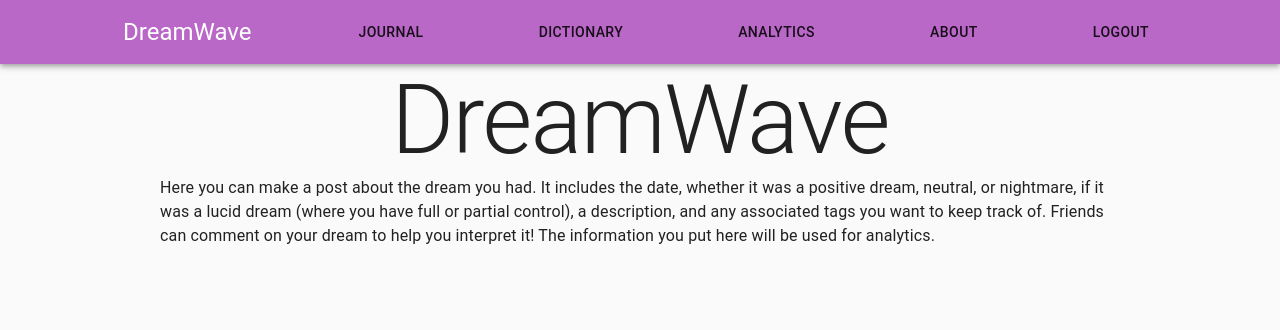
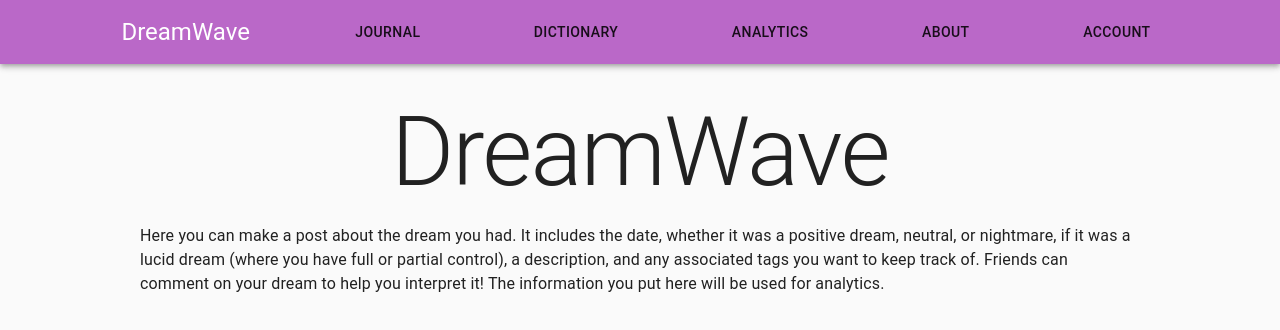
Before and after one commit to kosmos02/dreamwave-frontend, a React (Create React App) app: page / in a window 1280 px wide. Shown: the top 330 px of the page. Built offline with nearby package versions, Linux system fonts and the light colour scheme.

Commit message:
made menu on account button and set content in Grid

```diff
--- a/src/App.css
+++ b/src/App.css
@@ -3,20 +3,15 @@
   justify-content: space-evenly;
 }
 
-.MuiButton-textPrimary {
-  color: 'white';
-}
 
 .title {
-  display: flex;
-  justify-content: center;
+  margin-top: 2rem;
 }
 
 #journal-about {
-  display: flex;
-  justify-content: center;
+  margin-top: 1rem;
 }
 
 #journal-text {
-  width: 75%
+  width: 125vh
 }
--- a/src/App.js
+++ b/src/App.js
@@ -3,7 +3,7 @@
 // import "bootstrap/dist/css/bootstrap.min.css"
 import { BrowserRouter as Router, Route, Link } from "react-router-dom"
 import NavBar from './components/navbar'
-import { Typography, Button, CssBaseline,} from '@material-ui/core';
+import { Typography, Button, CssBaseline, Grid, } from '@material-ui/core';
 
 
 class App extends Component {
@@ -11,14 +11,20 @@
   render() {
     return (
       <Router>
-        <CssBaseline/>
-        <NavBar/>
+        <CssBaseline />
+        <NavBar />
+        <Grid
+          container
+          direction='column'
+          justify='center'
+          alignItems='center'
+        >
           <div className="title">
             <Typography variant="h1">DreamWave</Typography>
           </div>
 
           <div id="journal-about">
-          <Typography id= "journal-text" variant='body1'>
+            <Typography id="journal-text" variant='body1'>
               Here you can make a post about the dream you had.
               It includes the date, whether it was a positive dream, neutral, or nightmare,
               if it was a lucid dream (where you have full or partial control), a description,
@@ -27,6 +33,8 @@
               The information you put here will be used for analytics.
           </Typography>
           </div>
+        </Grid>
+
       </Router>
 
 
--- a/src/components/navbar.js
+++ b/src/components/navbar.js
@@ -1,8 +1,9 @@
 import React from 'react'
+import { useState } from 'react'
 import AppBar from '@material-ui/core/AppBar'
 import Toolbar from '@material-ui/core/Toolbar'
 import Typography from '@material-ui/core/Typography'
-import { Button, makeStyles } from '@material-ui/core'
+import { Button, makeStyles, Menu, MenuItem } from '@material-ui/core'
 
 const useStyles = makeStyles({
     buttonText: {
@@ -11,20 +12,38 @@
 })
 
 const NavBar = () => {
-    const classes = useStyles()
+    const [anchorEl, setAnchorEl] = useState(null);
 
-    return(
+    const handleClick = (event) => {
+        setAnchorEl(event.currentTarget);
+    };
+
+    const handleClose = () => {
+        setAnchorEl(null);
+    };
+
+    return (
         <div>
             <AppBar position="static">
                 <Toolbar>
                     <Typography variant="h5" color="inherit">
                         DreamWave
                     </Typography>
-                        <Button>Journal</Button>
-                        <Button>Dictionary</Button>
-                        <Button>Analytics</Button>
-                        <Button>About</Button>
-                        <Button>Logout</Button>
+                    <Button>Journal</Button>
+                    <Button>Dictionary</Button>
+                    <Button>Analytics</Button>
+                    <Button>About</Button>
+                    <Button aria-controls="simple-menu" aria-haspopup='true' onClick={handleClick}>Account</Button>
+                    <Menu
+                        id="simple-menu"
+                        anchorEl={anchorEl}
+                        keepMounted
+                        open={Boolean(anchorEl)}
+                        onClose={handleClose}
+                    >
+                        <MenuItem>Profile</MenuItem>
+                        <MenuItem>Logout</MenuItem>
+                    </Menu>
                 </Toolbar>
             </AppBar>
         </div>
```
Lines whose indentation alone changed are shown as unchanged.
